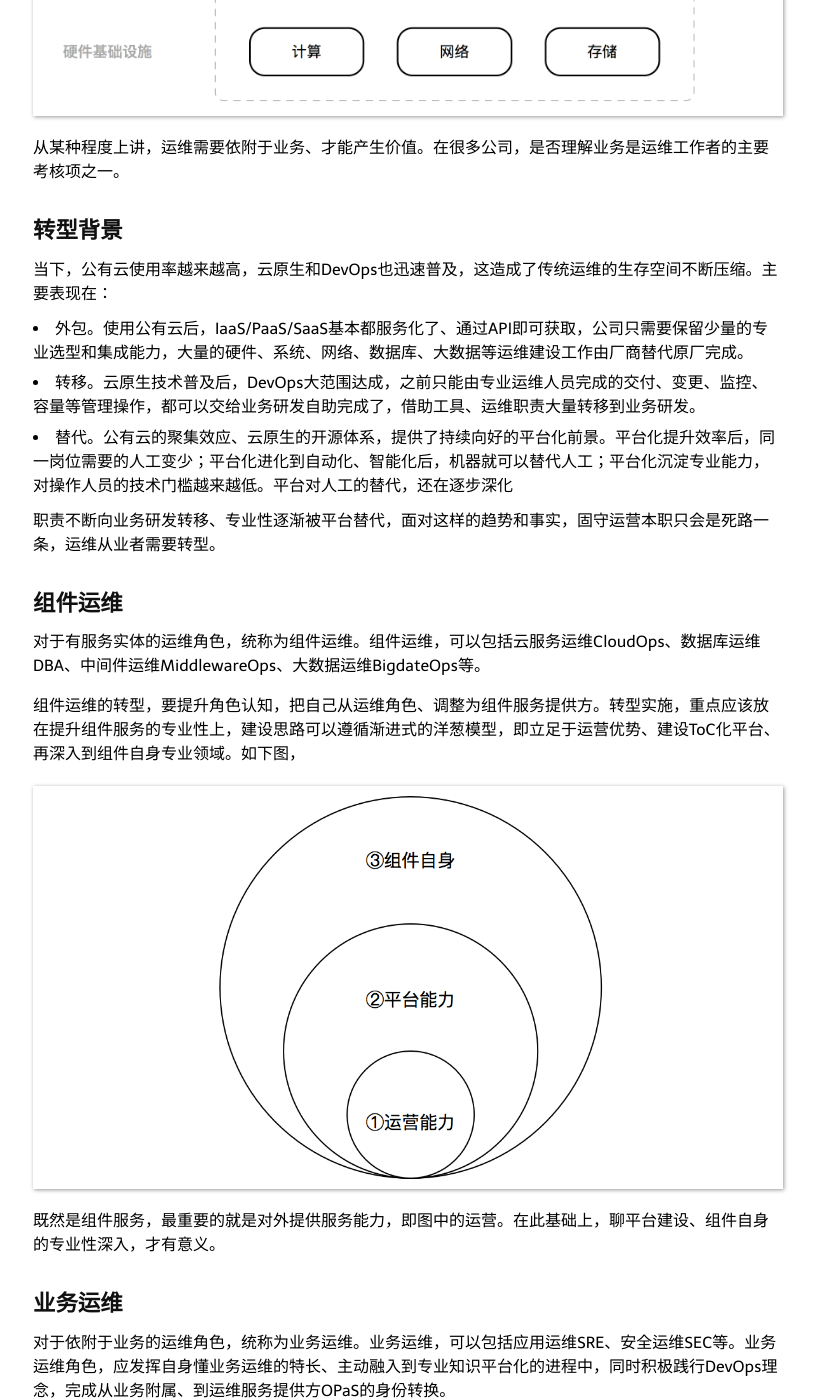
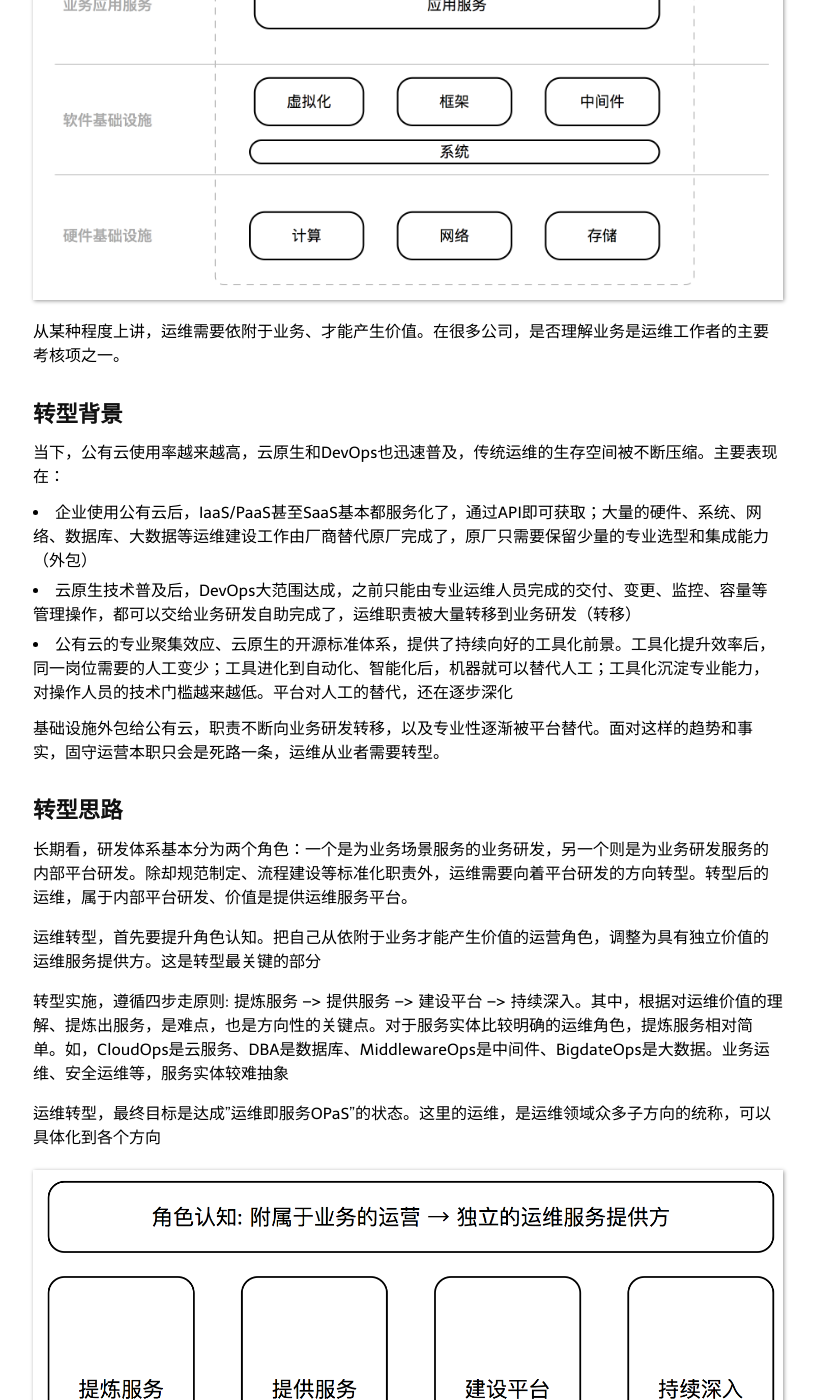
Before and after one commit to niean/niean.github.io, a Jekyll site: the page built from _posts/2022-01-27-ops-cn.markdown, in a window 1280 px wide and 1400 px high, scrolled down 637 px. Shown: the whole window, without its empty margins (232-1049 px from the left). Built offline with Jekyll 4.4.1, drawn with Linux system fonts in a browser that asks for light colours; comment, search, counter and statistics services are not loaded; some of the changed text lies outside the part shown.

Commit message:
update: 运维转型

```diff
--- a/_posts/2020-01-25-op-model.markdown
+++ b/_posts/2020-01-25-op-model.markdown
@@ -22,7 +22,7 @@
 
 
 ## 运维的职责模型
-运维的职责: 将工业制成品组装为服务，并维护其正常运转。工业制成品，包括硬件基础设施IaaS、软件基础设施PaaS、业务应用服务SaaS等。维护服务正常运转、持续运营CO是运维的主要工作，要求达成稳定、成本、安全、效率的多维目标（多快好省）。
+运维的职责: 通过一系列的流程、技术、方法，将工业制成品组装为服务，并维护其正常运转。工业制成品，包括硬件基础设施IaaS、软件基础设施PaaS、业务应用服务SaaS等。维护服务正常运转、持续运营CO是运维的主要工作，要求达成稳定、成本、安全、效率的多维目标（多快好省）。
 
 ![page.png](https://raw.githubusercontent.com/niean/niean.github.io/master/images/20200125/op-model.png)
 
--- a/_posts/2022-01-27-ops-cn.markdown
+++ b/_posts/2022-01-27-ops-cn.markdown
@@ -6,12 +6,16 @@
   - theory
 ---
 
-## 导读
-我司运维采用集中式的组织方式，之前的很长一段时间，研发都将运维职责外包给运维团队来做。
+## 要点概述
+- 传统运维职责：将工业制成品组装成服务、交付给用户，并维持服务运转；特点是强依附于业务
+- 云原生时代，公有云大量使用、DevOps真实达成，传统运维的职责不断被外包、转移、替代，出现了领域危机
+- 运维转型，核心是提升角色认知。运维人，要把自己从依附的运营角色、调整为独立的运维服务提供方，运维即服务OPaS
+- 当前已经有一些转型实践，比如CloudOps借助洋葱模型转型为云服务提供商，SRE全力拓展超服务视角
+- 对于运维来说，平台是服务能力最有力的承接方式，但平台不是唯一方式。组织、规范、流程、平台，一样都不能少
 
 
 ## 传统运维
-传统运维的职责，是：将工业制成品组装为服务，并维护其正常运转。工业制成品，包括硬件基础设施IaaS、软件基础设施PaaS、业务应用服务SaaS等。维护服务正常运转、持续运营CO是运维的主要工作，要求达成稳定、成本、安全、效率的多维目标（多快好省）。
+传统运维的职责，是：通过一系列的流程、技术、方法，将工业制成品组装为服务，并维护其正常运转。工业制成品，包括硬件基础设施IaaS、软件基础设施PaaS、业务应用服务SaaS等。维护服务正常运转、持续运营CO是运维的主要工作，要求达成稳定、成本、安全、效率的多维目标（多快好省）。
 
 ![page.png](https://raw.githubusercontent.com/niean/niean.github.io/master/images/20200125/op-model.png)
 
@@ -19,31 +23,50 @@
 
 
 ## 转型背景
-当下，公有云使用率越来越高，云原生和DevOps也迅速普及，这造成了传统运维的生存空间不断压缩。主要表现在：
+当下，公有云使用率越来越高，云原生和DevOps也迅速普及，传统运维的生存空间被不断压缩。主要表现在：
 
-- 外包。使用公有云后，IaaS/PaaS/SaaS基本都服务化了、通过API即可获取，公司只需要保留少量的专业选型和集成能力，大量的硬件、系统、网络、数据库、大数据等运维建设工作由厂商替代原厂完成。
-- 转移。云原生技术普及后，DevOps大范围达成，之前只能由专业运维人员完成的交付、变更、监控、容量等管理操作，都可以交给业务研发自助完成了，借助工具、运维职责大量转移到业务研发。
-- 替代。公有云的聚集效应、云原生的开源体系，提供了持续向好的平台化前景。平台化提升效率后，同一岗位需要的人工变少；平台化进化到自动化、智能化后，机器就可以替代人工；平台化沉淀专业能力，对操作人员的技术门槛越来越低。平台对人工的替代，还在逐步深化
+- 企业使用公有云后，IaaS/PaaS甚至SaaS基本都服务化了，通过API即可获取；大量的硬件、系统、网络、数据库、大数据等运维建设工作由厂商替代原厂完成了，原厂只需要保留少量的专业选型和集成能力（外包）
+- 云原生技术普及后，DevOps大范围达成，之前只能由专业运维人员完成的交付、变更、监控、容量等管理操作，都可以交给业务研发自助完成了，运维职责被大量转移到业务研发（转移）
+- 公有云的专业聚集效应、云原生的开源标准体系，提供了持续向好的工具化前景。工具化提升效率后，同一岗位需要的人工变少；工具进化到自动化、智能化后，机器就可以替代人工；工具化沉淀专业能力，对操作人员的技术门槛越来越低。平台对人工的替代，还在逐步深化
 
-职责不断向业务研发转移、专业性逐渐被平台替代，面对这样的趋势和事实，固守运营本职只会是死路一条，运维从业者需要转型。
+基础设施外包给公有云，职责不断向业务研发转移，以及专业性逐渐被平台替代。面对这样的趋势和事实，固守运营本职只会是死路一条，运维从业者需要转型。
 
 
-## 组件运维
-对于有服务实体的运维角色，统称为组件运维。组件运维，可以包括云服务运维CloudOps、数据库运维DBA、中间件运维MiddlewareOps、大数据运维BigdateOps等。
+## 转型思路
+长期看，研发体系基本分为两个角色：一个是为业务场景服务的业务研发，另一个则是为业务研发服务的内部平台研发。除却规范制定、流程建设等标准化职责外，运维需要向着平台研发的方向转型。转型后的运维，属于内部平台研发、价值是提供运维服务平台。
 
-组件运维的转型，要提升角色认知，把自己从运维角色、调整为组件服务提供方。转型实施，重点应该放在提升组件服务的专业性上，建设思路可以遵循渐进式的洋葱模型，即立足于运营优势、建设ToC化平台、再深入到组件自身专业领域。如下图，
+运维转型，首先要提升角色认知。把自己从依附于业务才能产生价值的运营角色，调整为具有独立价值的运维服务提供方。这是转型最关键的部分
+
+转型实施，遵循四步走原则: 提炼服务 --> 提供服务 --> 建设平台 --> 持续深入。其中，根据对运维价值的理解、提炼出服务，是难点，也是方向性的关键点。对于服务实体比较明确的运维角色，提炼服务相对简单。如，CloudOps是云服务、DBA是数据库、MiddlewareOps是中间件、BigdateOps是大数据。业务运维、安全运维等，服务实体较难抽象
+
+运维转型，最终目标是达成"运维即服务OPaS"的状态。这里的运维，是运维领域众多子方向的统称，可以具体化到各个方向
+
+![pict](https://raw.githubusercontent.com/niean/niean.github.io/master/images/20220127/OPaS-method.png)
+
+
+## 转型实践
+#### 组件运维的洋葱模型
+对于云服务、中间件、数据库、大数据等服务实体很明确的运维角色，提炼服务很容易。其转型实施时可以按照上述洋葱模型:
+
+- 首先立足于运营优势，把提供服务的能力做好，建立一个价值底线；
+- 然后抽出精力来建设管理平台，逐渐实现ToC化，提高效率；
+- 最后，深入到组件自身专业领域，从代码、架构、运维、性能等方方面面提升专业性，建立专业壁垒。
 
 ![pict](https://raw.githubusercontent.com/niean/niean.github.io/master/images/20220127/sa-yangcong.png)
 
-既然是组件服务，最重要的就是对外提供服务能力，即图中的运营。在此基础上，聊平台建设、组件自身的专业性深入，才有意义。
+比如，作业帮的云服务运维CloudOps团队，
+
+- 它的服务实体就是各种云服务，分布在腾讯、阿里、百度等几家云厂商
+- 按照洋葱模型，经过两年多的发展，当前作业帮已经建成了多云管理平台(第二层)，对内提供了机器、CDN、带宽、对象存储等云服务的全生命周期管理能力。CloudOps成功转型、成为公司内部的二级云服务提供商
+- 接下来，我们还会不断加深对公有云产品的学习、认知，加强专业深度(第三层)
 
 
-## 业务运维
-对于依附于业务的运维角色，统称为业务运维。业务运维，可以包括应用运维SRE、安全运维SEC等。业务运维角色，应发挥自身懂业务运维的特长、主动融入到专业知识平台化的进程中，同时积极践行DevOps理念，完成从业务附属、到运维服务提供方OPaS的身份转换。
+#### 业务运维的超服务视角
+当前，云原生DevOps的领域拼图并不完整，在「服务/应用」视角之外存在大量的能力空白，特别是向上的业务视角、部门视角、公司视角等，姑且称为**超服务视角**。
 
-当前，云原生的领域拼图并不完整，在「应用/服务」视角之外、存在大量的能力空白，特别是向上的业务视角、部门视角、公司视角等，姑且称为**超服务视角**。对于超服务视角，应用开发人员通常没有动力、没有能力主R；部门主管或架构师可以照顾到本部门，但受限于岗位职责、很难扩展到全局。超服务视角是传统业务运维的老战场，具备无与伦比的体验、理解和认知优势，业务运维人员来主R最合适。
+对于超服务视角，应用开发人员通常没有能力、没有动力主R；部门主管或架构师可以照顾到本部门，但受限于岗位职责、很难扩展到全局。超服务视角是传统业务运维的老战场，具备无与伦比的体验、理解和认知优势。
 
-这样，业务运维工作者**主导超服务视角建设、提供运维即服务能力OPaS**，既能发挥传统运维的经验优势、又能添补云原生工具领域的空白，会是一个很好的转型方向。如下图。
+这样，业务运维工作者**主导超服务视角建设、提供运维即服务OPaS** 的能力，既能发挥传统运维的经验优势、借势转型，又能添补云原生工具领域的空白，会是一个双赢的选择。如下图。
 
 ![pict](https://raw.githubusercontent.com/niean/niean.github.io/master/images/20220127/OPaS.png)
 
@@ -55,12 +78,16 @@
 - 规范制定，公司全局角度的运维规范制定、流程落地监督，避免小团队烟囱式建设
 
 
-除了超服务视角建设，通过工单方式、将现有管理平台安全ToC(运维面)，也是业务运维可以投入的方向。
+#### 管理面通过工单安全ToC
+无论是公有云，还是内部的K8S平台，都存在着大量的运维管理操作。这类ToM的操作平台，往往缺少必要约束、只能对资深人士开放。为了优化分工、提升组织效率，可以通过工单的方式，将运维管理面安全ToC。
+
+工单本身的设计，大量融入了运维变更管理的最佳实践，目前也是运维能力建设的一个子方向。
 
 
 ## 注意事项
-- 转型和保守要折中。业务运维ClickOps转型到OPaS，既不会一蹴而就、也不会全员迁徙。总有人要留下来殿后，因为资源更集中，殿后人员会获得更多的横向价值
+- 转型和保守要折中。传统运维转型到服务提供方，既不会一蹴而就，也不会全员迁徙、总有人要留下来殿后。因为资源更集中，殿后人员会获得更多的横向价值
 - 平台是服务能力最有力的承接方式，但绝对不是唯一方式。组织、规范、流程、平台，一样都不能少
+
 
 
 ---
```
Also changed, not shown: images/20220127/OPaS-method.png (added), images/20220127/OPaS.png, 3 other files.
